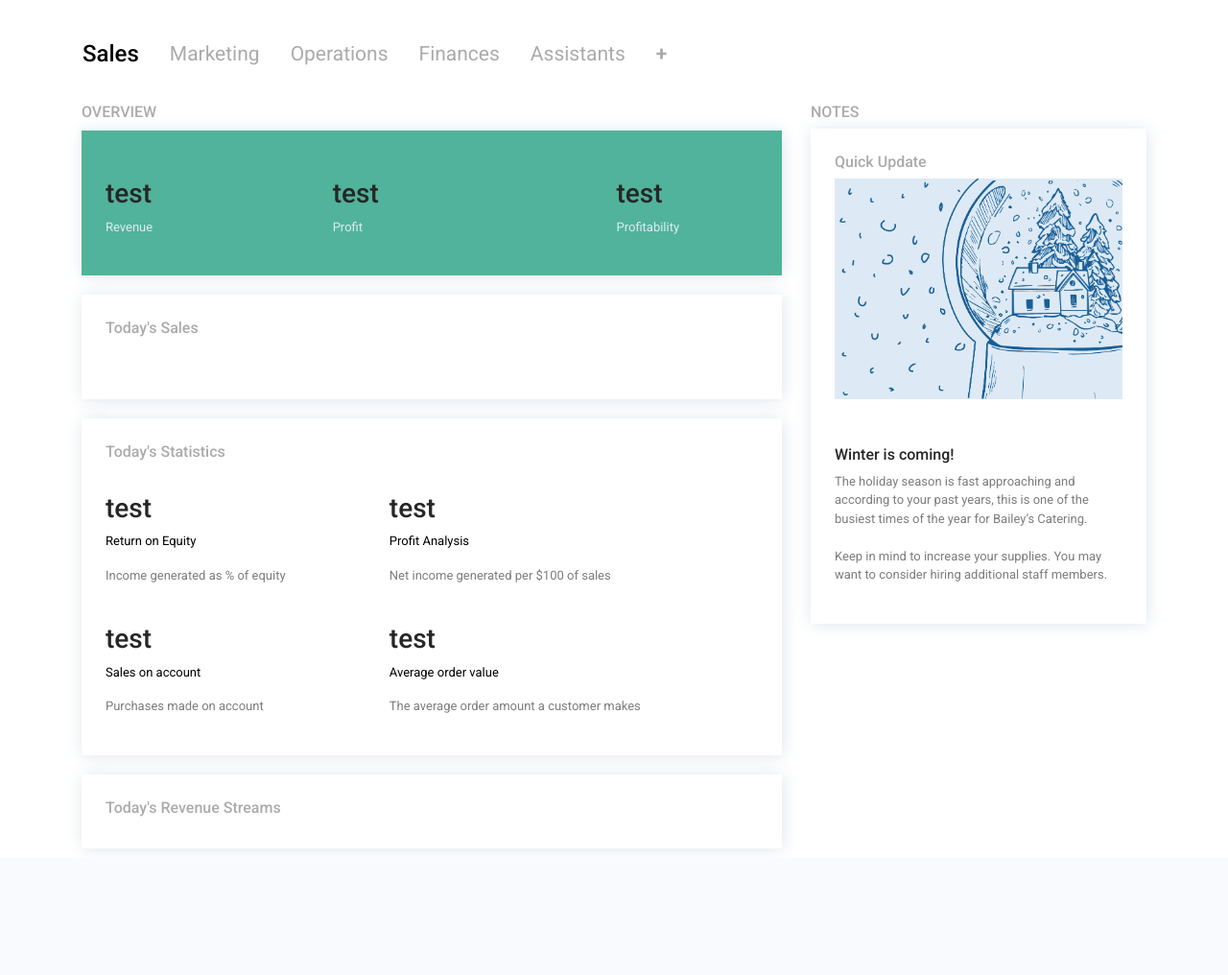
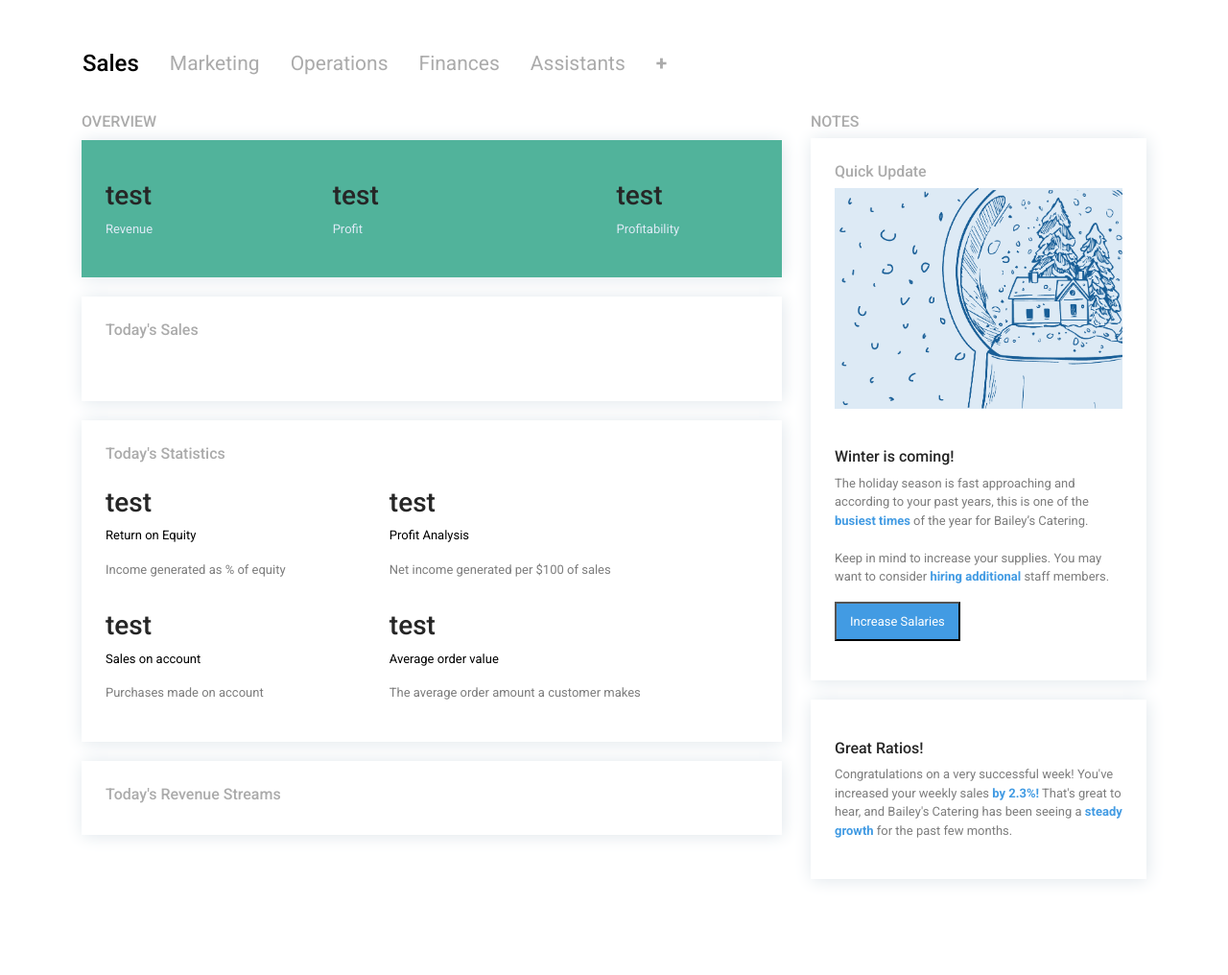
Before and after one commit to munchie-babbit/htn2019, a Flask app: template templates/index.html in a window 1280 px wide. Shown: the part 120-1136 px from the top of the page at 96% size. Before the commit the page ends 971 px from the top, so only its background shows below. Run offline with Flask 2, Linux system fonts and the light colour scheme; the template is opened without the code that fills it, so the values that code supplies are empty; some libraries are stand-ins or nearby versions.

Commit message:
small edits

```diff
--- a/style.css
+++ b/style.css
@@ -36,7 +36,7 @@
 /* Menu Bar */
 
 .topnav a {
-  margin: 30px 0px 16px 0px;
+  margin: 40px 0px 16px 0px;
   float: left;
   display: block;
   color: #ABABAB;
@@ -89,7 +89,7 @@ h3 {
   font-size: 14px;
   color: #262626 !important;
   text-align: left;
-  margin-top: 24px !important;
+  margin-top: 16px !important;
 }
 
 .stats p {
@@ -100,6 +100,10 @@ h3 {
   font-size: 12px;
   color: #7D7D7D !important;
   text-align: left;
+}
+
+.pink-txt {
+  color: #E08989;
 }
 
 .boxes {
@@ -114,6 +118,7 @@ h3 {
   background-color: white;
   box-shadow: 1px 1px 17px 0 #DFE6EB;
   color: #DDEAF5;
+  margin-bottom: 20px;
 }
 
 .side-box {
@@ -141,7 +146,7 @@ h3 {
 
 .white-txt {
   color: white !important;
-  margin: 10px;
+  margin: 8px;
 }
 
 button {
@@ -223,6 +228,8 @@ button {
 
 #blue {
   background-color: #429BE3;
+  text-decoration: none;
+  margin-bottom: 16px;
 }
 .blue-txt {
   color: #429BE3;
@@ -235,3 +242,13 @@ button {
   #money {
     font-weight: 2000;
   }
+
+  .profile {
+    position: relative;
+    left: 70px;
+    width: 60%;
+  }
+
+  .logo {
+    fill: #425a72;
+  }
--- a/templates/index.html
+++ b/templates/index.html
@@ -20,7 +20,7 @@
   <nav class="navbar navbar-default static-top">
     <div class="container">
       <a href="index.html">
-        <img src="../logo.svg" alt="Novella Logo" height=50px; />
+        <img src="../logo.svg" alt="Novella Logo" height=50px; class="logo"/>
       </a>
       <div class="col-8">
         <img src="" alt="" />
@@ -157,8 +157,15 @@ $(function () {
             class="img-fluid illustration" alt="Responsive image">
           <h3 style="font-size: 16px !important";>Winter is coming!</h3>
           <p class="grey-txt">The holiday season is fast approaching and according to your past years, this is one of
-            the busiest times of the year for Bailey’s Catering. <br><br>
-            Keep in mind to increase your supplies. You may want to consider hiring additional staff members.</p>
+            the <b class="blue-txt">busiest times</b> of the year for Bailey’s Catering. <br><br>
+            Keep in mind to increase your supplies. You may want to consider <b class="blue-txt"> hiring additional</b> staff members.</p>
+            <button id="blue"><p class="white-txt">Increase Salaries</p></button>
+        </div>
+
+        <div class="side-box">
+            <h2></h2>
+          <h3 style="font-size: 16px !important";>Great Ratios!</h3>
+          <p class="grey-txt">Congratulations on a very successful week! You've increased your weekly sales <b class="blue-txt">by 2.3%!</b> That's great to hear, and Bailey's Catering has been seeing a <b class="blue-txt"> steady growth</b> for the past few months.</p>
         </div>
       </div>
     </div>
@@ -173,5 +180,8 @@ $(function () {
   <script src="../sales_chart.js"></script>
 
 </body>
+<footer style="height:80px">
+
+  </footer>
 
 </html>
```
Also changed, not shown: templates/assistants.html (+8 -5 lines), templates/operations.html (+7 -4 lines).
